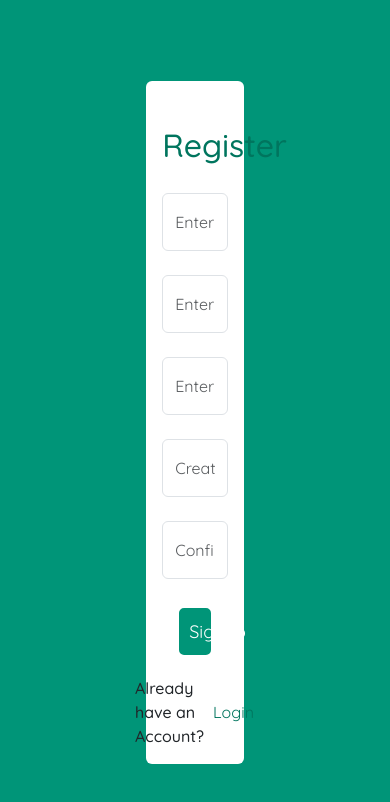
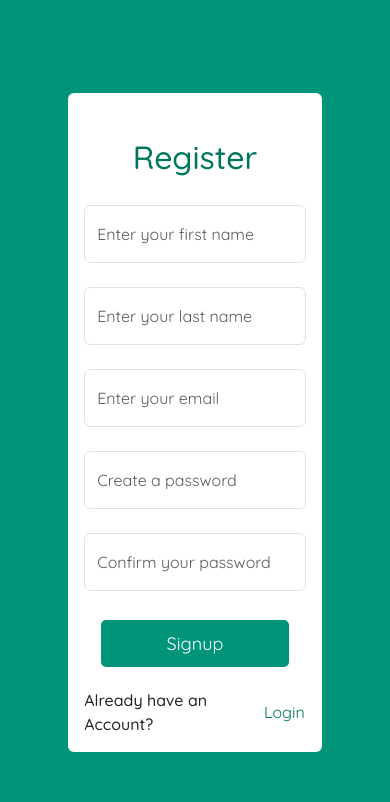
Before and after one commit to DinoMuslic/SDP-LMS, a React (Vite) app in the folder frontend/: page /register in a window 390 px wide. Shown: the top 802 px of the page. Built offline with nearby package versions, Linux system fonts and the light colour scheme.

Commit message:
Made Login & Register Responsive

```diff
--- a/frontend/src/components/Datatable/Datatable.jsx
+++ b/frontend/src/components/Datatable/Datatable.jsx
@@ -65,7 +65,6 @@ const Datatable = ({ data }) => {
 
   const handleOptionClick = (event) => {
     setType(event.target.value);
-    console.log(type);
   };
 
   const columns =
--- /dev/null
+++ b/frontend/src/pages/LoginPage/LoginPage.css
@@ -0,0 +1,27 @@
+.login {
+    width: 25%;
+}
+
+@media (max-width: 1360px) {
+    .login {
+      width: 30% !important;
+    }
+  }
+
+@media (max-width: 1081px) {
+  .login {
+    width: 35% !important;
+  }
+}
+
+@media (max-width: 773px) {
+    .login {
+      width: 40% !important;
+    }
+  }
+
+  @media (max-width: 676px) {
+    .login {
+      width: 61% !important;
+    }
+  }
--- a/frontend/src/pages/LoginPage/LoginPage.jsx
+++ b/frontend/src/pages/LoginPage/LoginPage.jsx
@@ -7,6 +7,8 @@ import Container from "react-bootstrap/Container";
 import Form from "react-bootstrap/Form";
 
 import MyToast from "@components/Toast/Toast";
+
+import "./LoginPage.css"
 
 const LoginPage = () => {
   const [email, setEmail] = useState("");
@@ -55,7 +57,7 @@ const LoginPage = () => {
 
   return (
     <div className="bg-green d-flex justify-content-center align-items-center min-vh-100 position-relative">
-      <Form className="p-3 w-25 rounded bg-white">
+      <Form className="p-3 login rounded bg-white">
         <p className="font-l text-center mb-4 mt-4 c-dark-green">Login</p>
 
         <Form.Group className="mb-3" controlId="formBasicEmail">
--- /dev/null
+++ b/frontend/src/pages/RegisterPage/RegisterPage.css
@@ -0,0 +1,34 @@
+.register {
+    width: 25%;
+}
+
+@media (max-width: 1360px) {
+    .register {
+      width: 30% !important;
+    }
+  }
+
+@media (max-width: 1081px) {
+  .register {
+    width: 35% !important;
+  }
+}
+
+@media (max-width: 798px) {
+    .register {
+      width: 40% !important;
+    }
+  }
+
+  @media (max-width: 698px) {
+    .register {
+      width: 61% !important;
+    }
+  }
+
+
+  @media (max-width: 458px) {
+    .register {
+      width: 65% !important;
+    }
+  }
--- a/frontend/src/pages/RegisterPage/RegisterPage.jsx
+++ b/frontend/src/pages/RegisterPage/RegisterPage.jsx
@@ -7,6 +7,8 @@ import Container from "react-bootstrap/Container";
 import Form from "react-bootstrap/Form";
 
 import MyToast from "@components/Toast/Toast";
+
+import "./RegisterPage.css";
 
 const RegisterPage = () => {
   const [firstName, setFirsName] = useState("");
@@ -81,7 +83,7 @@ const RegisterPage = () => {
 
   return (
     <div className="bg-green d-flex justify-content-center align-items-center min-vh-100 position-relative">
-      <Form className="bg-white p-3 w-25 rounded needs-validation">
+      <Form className="bg-white p-3 register rounded needs-validation">
         <p className="font-l text-center mb-4 mt-4 c-dark-green">Register</p>
 
         <Form.Group className="mb-3">
--- a/frontend/src/services/auth_service.js
+++ b/frontend/src/services/auth_service.js
@@ -7,7 +7,7 @@ const AuthService = {
     },
     checkAuth: () => {
         useCheckAuth();
-    }
+    },
 }
 
 export default AuthService;
```
